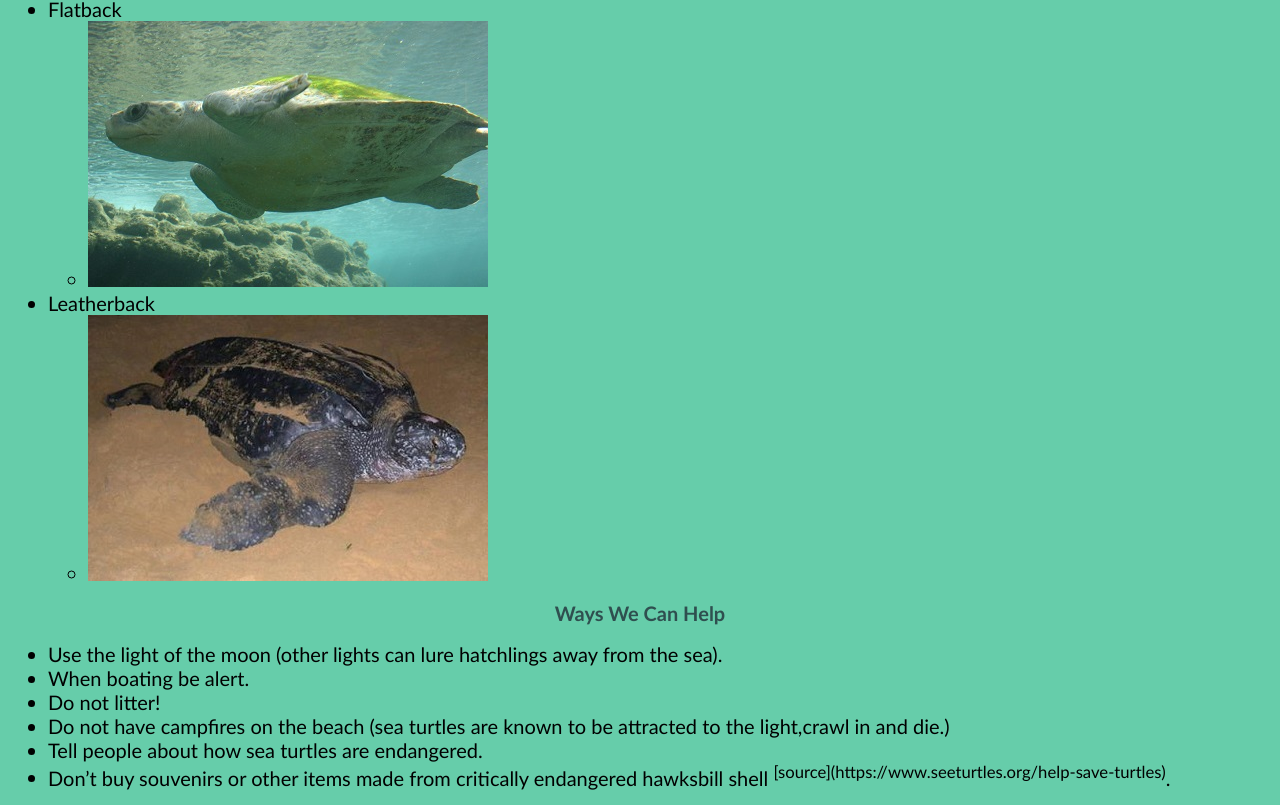
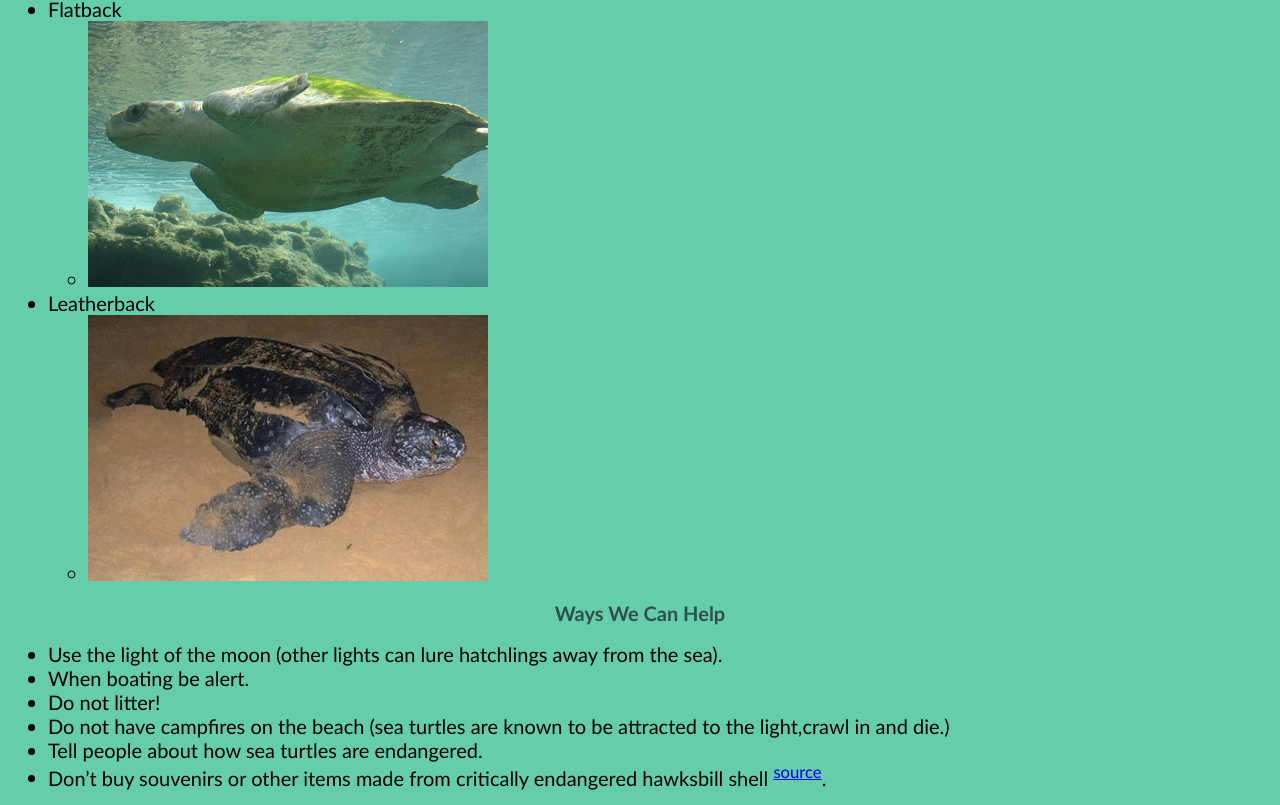
Before and after one commit to bellakitta/seaturtlewebsite, a plain HTML site: page index.html in a window 1280 px wide. Shown: the part 1655-2460 px from the top of the page. Drawn offline with Linux system fonts and the light colour scheme.

Commit message:
Oops... forgot I was doing HTML and not markdown.
🤦🏻‍♂️

```diff
--- a/index.html
+++ b/index.html
@@ -62,7 +62,7 @@
         <li>Do not litter!</li>
         <li>Do not have campfires on the beach (sea turtles are known to be attracted to the light,crawl in and die.)</li>
         <li>Tell people about how sea turtles are endangered.</li>
-        <li>Don’t buy souvenirs or other items made from critically endangered hawksbill shell <sup>[source](https://www.seeturtles.org/help-save-turtles)</sup>.</li>
+        <li>Don’t buy souvenirs or other items made from critically endangered hawksbill shell <sup><a href="https://www.seeturtles.org/help-save-turtles">source</a></sup>.</li>
     </ul>
 </body>
 
```
